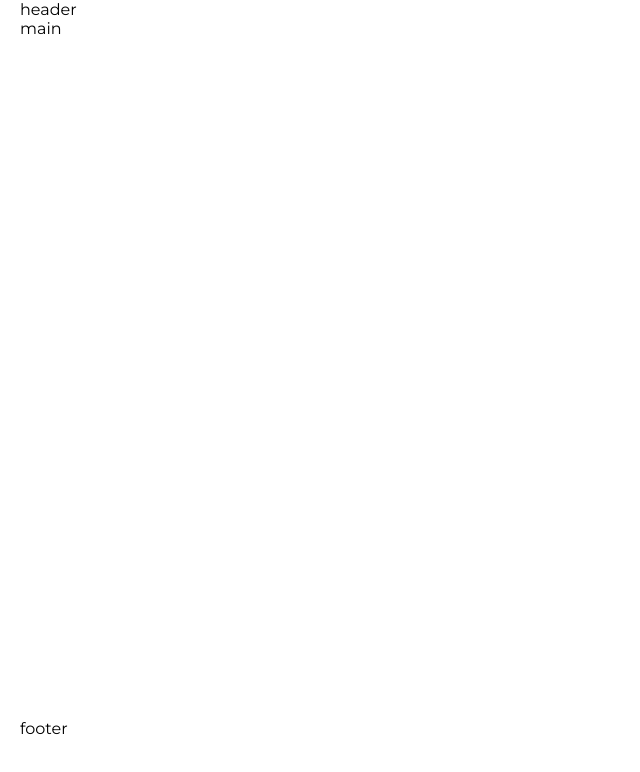
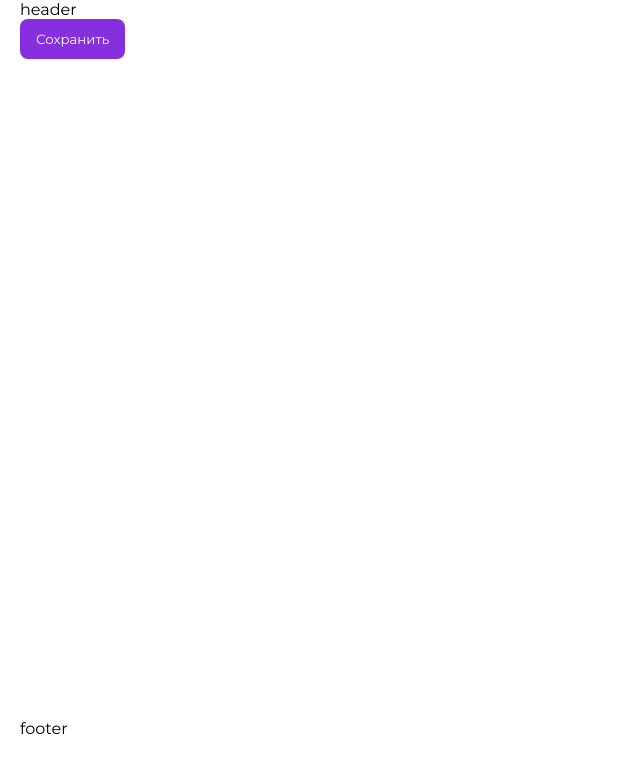
Before and after one commit to GlebMatveev/test-monetory, a Vue app: page / in a window 1280 px wide. Shown: the top 772 px of the page, without its empty margins (0-640 px from the left). Built offline with nearby package versions, Linux system fonts and the light colour scheme.

Commit message:
Added button component

```diff
--- a/src/App.vue
+++ b/src/App.vue
@@ -1,6 +1,8 @@
 <script setup lang="ts">
 import AppVHeader from './components/app/VHeader.vue'
 import AppVFooter from './components/app/VFooter.vue'
+
+import UiButtonsVBtn from './components/ui/buttons/VBtn.vue'
 </script>
 
 <template>
@@ -8,7 +10,7 @@ import AppVFooter from './components/app/VFooter.vue'
 
   <main class="main">
     <div class="container">
-      <p>main</p>
+      <UiButtonsVBtn theme="primary" title="Сохранить" />
     </div>
   </main>
 
--- a/src/assets/styles/variables.scss
+++ b/src/assets/styles/variables.scss
@@ -10,3 +10,6 @@ $color-body: #fff;
 
 // FONTS
 $font-primary: 'Montserrat', sans-serif;
+
+// BORDERS
+$border-radius: 8px;
--- /dev/null
+++ b/src/components/ui/buttons/VBtn.vue
@@ -0,0 +1,55 @@
+<script setup>
+// Props
+const props = defineProps({
+  theme: String,
+  title: String,
+  height: String,
+  width: String,
+  border: String,
+  borderRadius: String,
+  padding: String,
+  background: String,
+  color: String
+})
+</script>
+
+<template>
+  <button
+    class="button"
+    :class="{
+      'button--primary': props.theme === 'primary',
+      'button--gray': props.theme === 'gray'
+    }"
+    :style="`height: ${props.height}; width: ${props.width}; border: ${props.border}; border-radius: ${props.borderRadius}; padding: ${props.padding};`"
+  >
+    {{ props.title }}
+  </button>
+</template>
+
+<style lang="scss" scoped>
+.button {
+  font-family: $font-primary;
+  height: 40px;
+  padding: 8px 16px;
+  border-radius: $border-radius;
+  border: none;
+
+  cursor: pointer;
+
+  &--primary {
+    background: $color-primary;
+    color: $color-text-white;
+  }
+  &--primary:hover {
+    background: lighten($color-primary, 10);
+  }
+
+  &--gray {
+    background: $color-gray;
+    color: $color-text-dark;
+  }
+  &--gray:hover {
+    background: darken($color-gray, 10);
+  }
+}
+</style>
```
